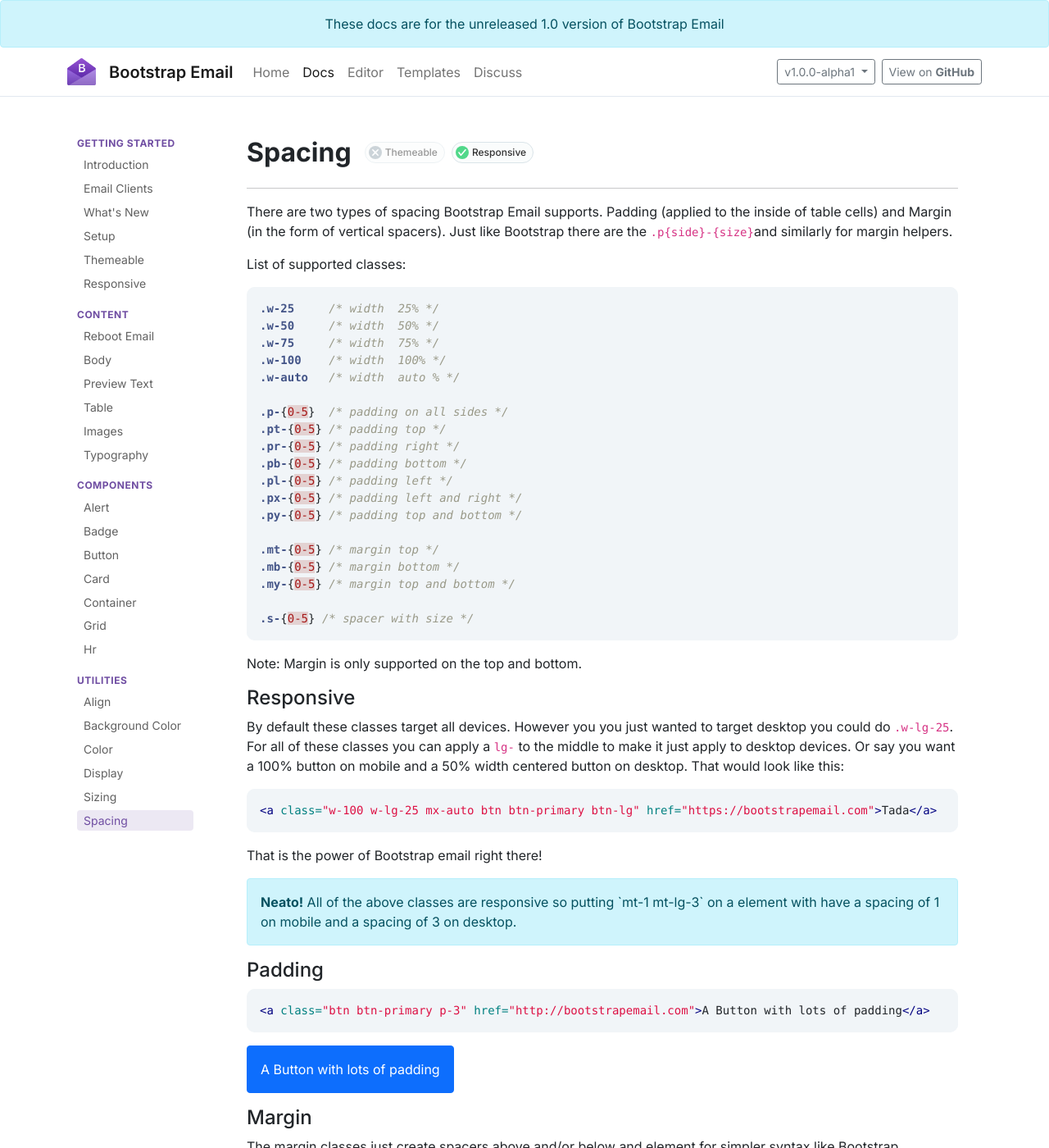
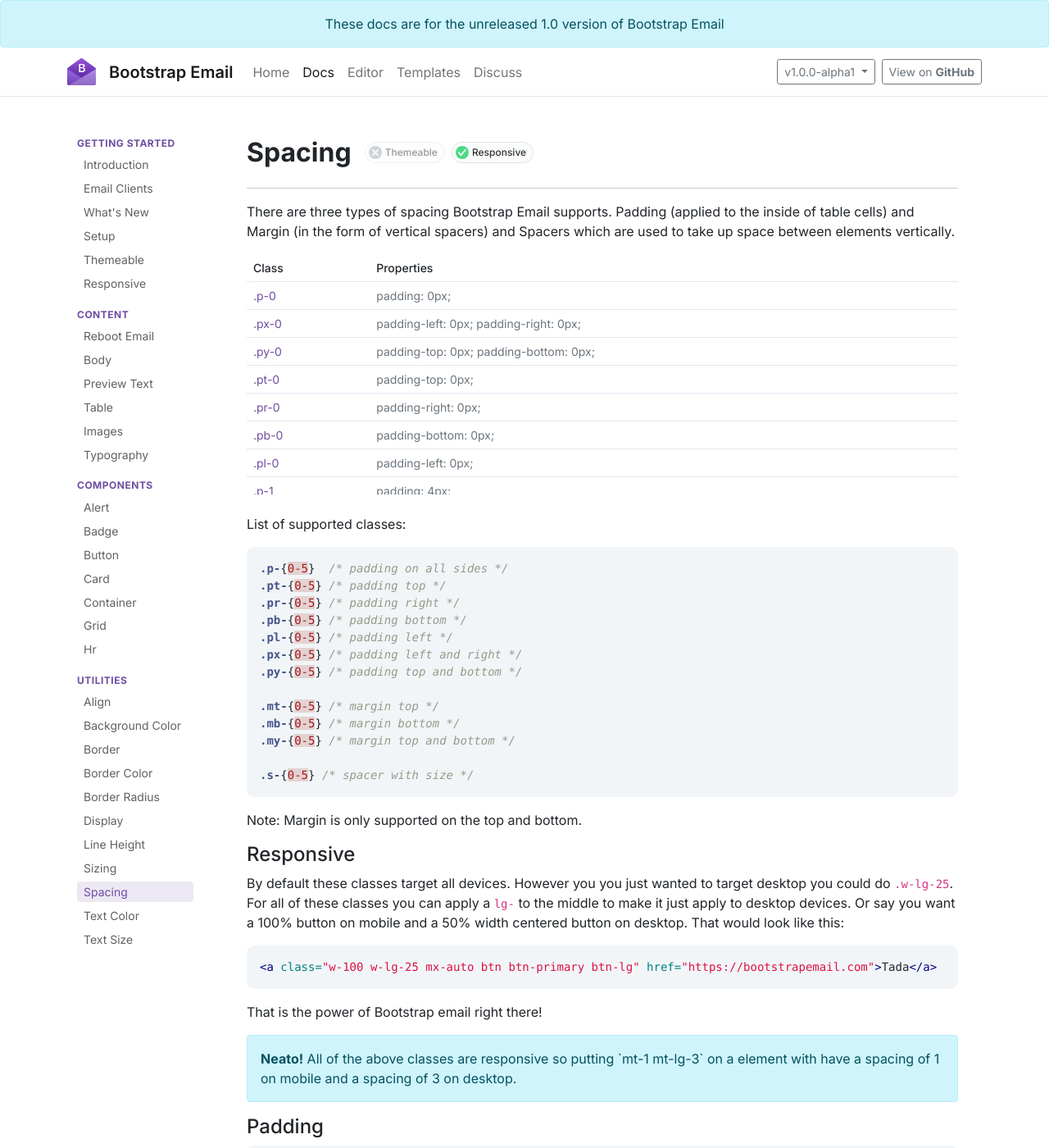
Before and after one commit to bootstrap-email/documentation-1.x, a Jekyll site: the page built from docs/spacing.md, in a window 1280 px wide and 1400 px high. Shown: the whole window at 82% size. Built offline with Jekyll 4.4.1, drawn with Linux system fonts in a browser that asks for light colours; nearby versions of some CDN libraries; comment, search, counter and statistics services are not loaded.

````diff
--- a/_data/displays.json
+++ b/_data/displays.json
@@ -1 +1 @@
-['none','inline','inline-block','block','table']
+['inline','inline-block','block','table','none']
--- /dev/null
+++ b/_data/line_heights.csv
@@ -0,0 +1,5 @@
+name,size
+1,1
+sm,1.25
+base,1.5
+lg,2
--- a/_layouts/docs.html
+++ b/_layouts/docs.html
@@ -37,10 +37,15 @@
         <ul>
           <li class="{% if page.title == "Align" %}active{% endif %}"><a href="/docs/align">Align</a></li>
           <li class="{% if page.title == "Background Color" %}active{% endif %}"><a href="/docs/background-color">Background Color</a></li>
-          <li class="{% if page.title == "Color" %}active{% endif %}"><a href="/docs/color">Color</a></li>
+          <li class="{% if page.title == "Border" %}active{% endif %}"><a href="/docs/border">Border</a></li>
+          <li class="{% if page.title == "Border Color" %}active{% endif %}"><a href="/docs/border-color">Border Color</a></li>
+          <li class="{% if page.title == "Border Radius" %}active{% endif %}"><a href="/docs/border-radius">Border Radius</a></li>
           <li class="{% if page.title == "Display" %}active{% endif %}"><a href="/docs/display">Display</a></li>
+          <li class="{% if page.title == "Line Height" %}active{% endif %}"><a href="/docs/line-height">Line Height</a></li>
           <li class="{% if page.title == "Sizing" %}active{% endif %}"><a href="/docs/sizing">Sizing</a></li>
           <li class="{% if page.title == "Spacing" %}active{% endif %}"><a href="/docs/spacing">Spacing</a></li>
+          <li class="{% if page.title == "Text Color" %}active{% endif %}"><a href="/docs/text-color">Text Color</a></li>
+          <li class="{% if page.title == "Text Size" %}active{% endif %}"><a href="/docs/text-size">Text Size</a></li>
         </ul>
       </aside>
     </div>
--- a/docs/spacing.md
+++ b/docs/spacing.md
@@ -5,17 +5,39 @@ badges: true
 themeable: false
 responsive: true
 ---
-There are two types of spacing Bootstrap Email supports. Padding (applied to the inside of table cells) and Margin (in the form of vertical spacers).
-Just like Bootstrap there are the `.p{side}-{size}`and similarly for margin helpers.
+There are three types of spacing Bootstrap Email supports. Padding (applied to the inside of table cells) and Margin (in the form of vertical spacers) and Spacers which are used to take up space between elements vertically.
+<div class="table-utilities">
+  <table class="table">
+    <thead>
+      <tr>
+        <th>Class</th>
+        <th>Properties</th>
+      </tr>
+    </thead>
+    <tbody>
+      {% for spacing in site.data.spacings %}
+        <tr><td>.p-{{ spacing }}</td><td>padding: {{ spacing | times: 4 }}px;</td></tr>
+        <tr><td>.px-{{ spacing }}</td><td>padding-left: {{ spacing | times: 4 }}px; padding-right: {{ spacing | times: 4 }}px;</td></tr>
+        <tr><td>.py-{{ spacing }}</td><td>padding-top: {{ spacing | times: 4 }}px; padding-bottom: {{ spacing | times: 4 }}px;</td></tr>
+        <tr><td>.pt-{{ spacing }}</td><td>padding-top: {{ spacing | times: 4 }}px;</td></tr>
+        <tr><td>.pr-{{ spacing }}</td><td>padding-right: {{ spacing | times: 4 }}px;</td></tr>
+        <tr><td>.pb-{{ spacing }}</td><td>padding-bottom: {{ spacing | times: 4 }}px;</td></tr>
+        <tr><td>.pl-{{ spacing }}</td><td>padding-left: {{ spacing | times: 4 }}px;</td></tr>
+      {% endfor %}
+      {% for spacing in site.data.spacings %}
+        <tr><td>.my-{{ spacing }}</td><td>Make a {{ spacing | times: 4 }}px spacer above and below</td></tr>
+        <tr><td>.mt-{{ spacing }}</td><td>Make a {{ spacing | times: 4 }}px spacer above</td></tr>
+        <tr><td>.mb-{{ spacing }}</td><td>Make a {{ spacing | times: 4 }}px spacer below</td></tr>
+      {% endfor %}
+      {% for spacing in site.data.spacings %}
+        <tr><td>.s-{{ spacing }}</td><td>Make a spacer {{ spacing | times: 4 }}px tall</td></tr>
+      {% endfor %}
+    </tbody>
+  </table>
+</div>
 
 List of supported classes:
 ```css
-.w-25     /* width  25% */
-.w-50     /* width  50% */
-.w-75     /* width  75% */
-.w-100    /* width  100% */
-.w-auto   /* width  auto % */
-
 .p-{0-5}  /* padding on all sides */
 .pt-{0-5} /* padding top */
 .pr-{0-5} /* padding right */
````
Also changed, not shown: _data/border_widths.csv (added, +7 -0 lines), _data/font_sizes.csv (added, +12 -0 lines), about.md (deleted, +0 -18 lines), docs/border-color.md (added, +26 -0 lines), docs/border-radius.md (added, +66 -0 lines), docs/border.md (added, +26 -0 lines), docs/line-height.md (added, +22 -0 lines), docs/setup.md (+33 -9 lines), docs/text-color.md (renamed from docs/color.md, +22 -0 lines), docs/text-size.md (added, +22 -0 lines), docs/whats-new.md (+1 -0 lines).
